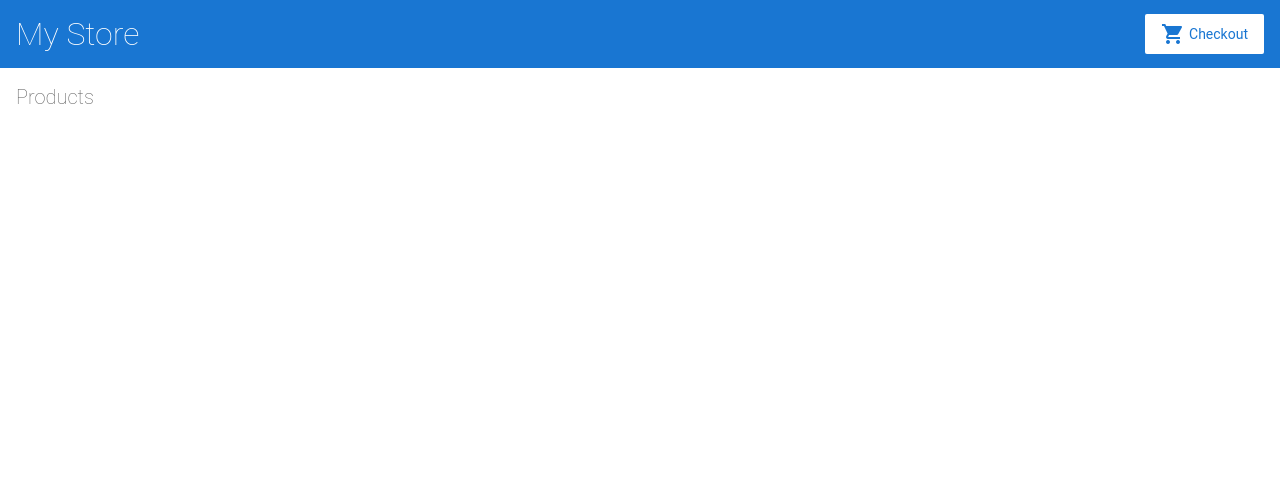
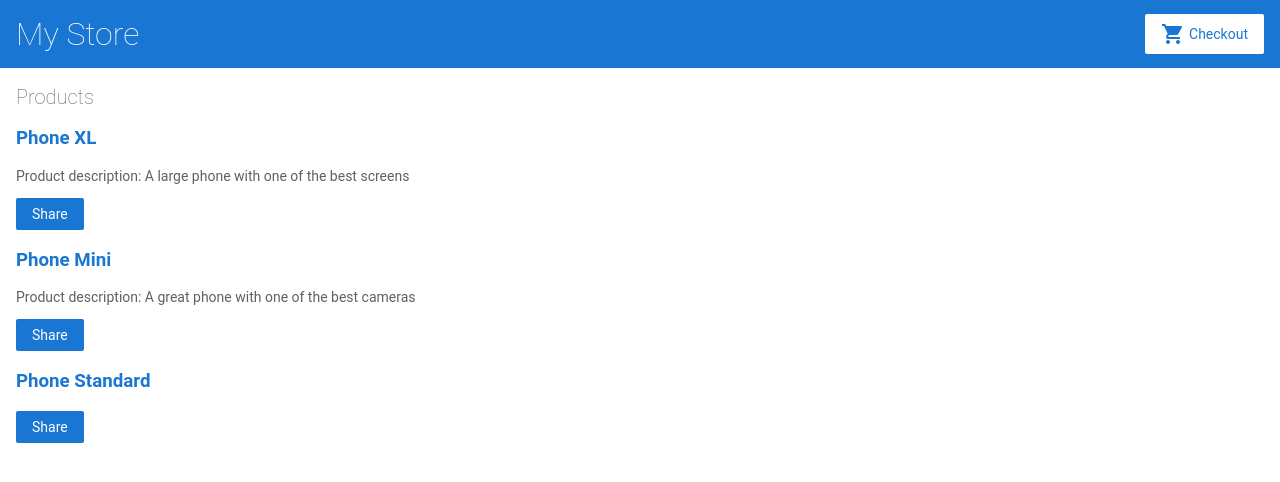
Before and after one commit to martalalik/angular-qi9g7l, an Angular app: page / in a window 1280 px wide. Shown: the top 482 px of the page. Built offline with nearby package versions, Linux system fonts and the light colour scheme.

Commit message:
Create layout

```diff
--- a/src/app/app.component.ts
+++ b/src/app/app.component.ts
@@ -3,11 +3,9 @@ import { Component } from '@angular/core';
 @Component({
   selector: 'app-root',
   templateUrl: './app.component.html',
-  styleUrls: ['./app.component.css']
+  styleUrls: ['./app.component.css'],
 })
-export class AppComponent {
-}
-
+export class AppComponent {}
 
 /*
 Copyright Google LLC. All Rights Reserved.
--- a/src/app/product-list/product-list.component.html
+++ b/src/app/product-list/product-list.component.html
@@ -1,8 +1,22 @@
 <h2>Products</h2>
 
-<div *ngFor="let product of products"></div>
+<div *ngFor="let product of products">
+  <h3>
+    <a [title]="product.name + ' details'">{{ product.name }}</a>
+  </h3>
+  <p *ngIf="product.description">
+    Product description: {{ product.description }}
+  </p>
+  <button type="button" (click)="share()">Share</button>
+</div>
 
 <!--
+  NOTES:
+  1. *ngFor - STRUCTURAL DIRECTIVE - for loop -Structural directives shape or reshape the DOM's structure, by adding, removing, and manipulating elements. For more information about structural directives.
+  2. {{ }} - INTERPOLATION - lets you render the property value as text.
+  3. [ ] - PROPERTY BINDING - lets you use the property value in a template expression.
+  4. *ngIf - DIRECTIVE
+
 Copyright Google LLC. All Rights Reserved.
 Use of this source code is governed by an MIT-style license that
 can be found in the LICENSE file at https://angular.io/license
```
